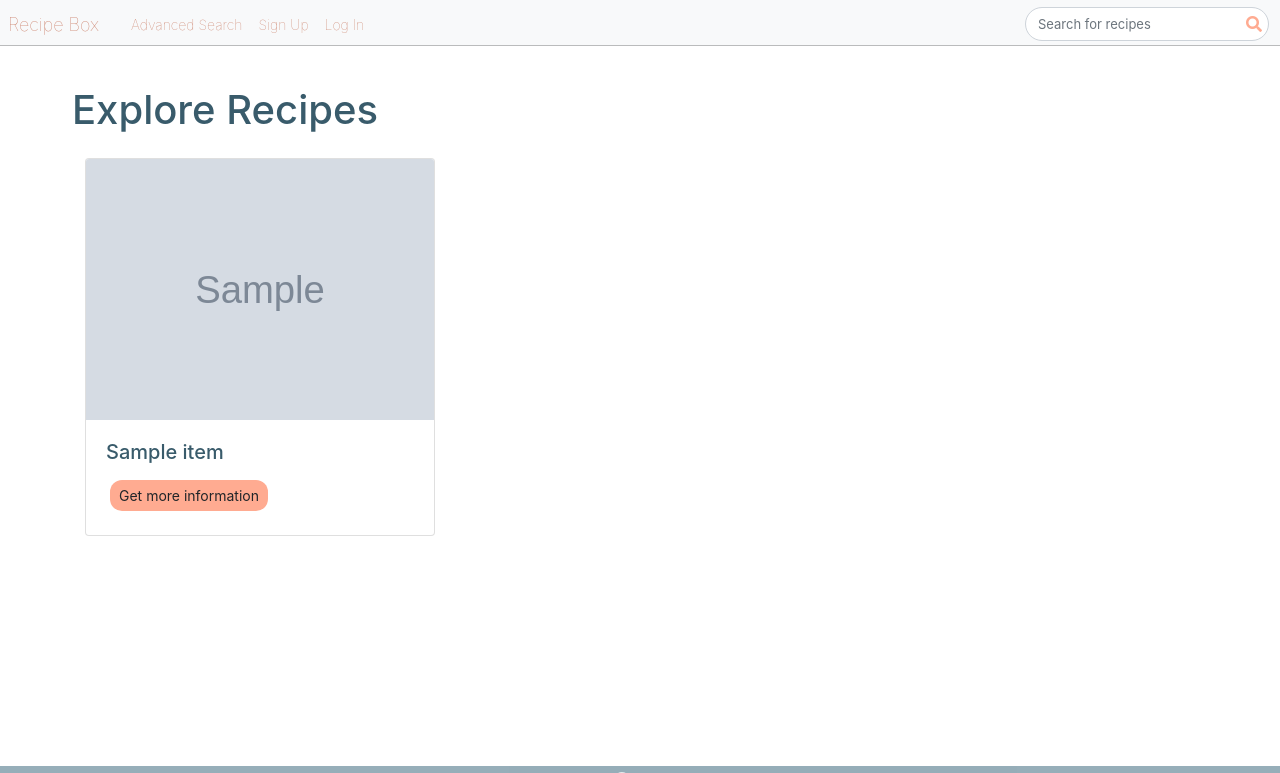
After one commit to lydngai/capstone_I, a Python web app: template templates/explore-recipes.html in a window 1280 px wide. The commit adds this page. Shown: the top 773 px of the page. Run offline with Jinja, Linux system fonts and the light colour scheme; the template is opened without the code that fills it: most values are stand-ins (such as "Sample title", 1, 10 or a date in 2020); grey boxes marked "Sample" are stand-in pictures; some libraries are stand-ins or nearby versions.

Commit message:
created explore page

```diff
--- a/templates/base.html
+++ b/templates/base.html
@@ -11,7 +11,10 @@
 
     <!-- <link rel="shortcut icon" href="/folder-name/logo.ico">
    -->
-    <link rel="shortcut icon" href="https://cdn3.iconfinder.com/data/icons/hobby/64/cooking-food-restaurant-pot-512.png" />
+    <link
+      rel="shortcut icon"
+      href="https://cdn3.iconfinder.com/data/icons/hobby/64/cooking-food-restaurant-pot-512.png"
+    />
     <link
       rel="icon"
       type="image/png"
--- /dev/null
+++ b/templates/explore-recipes.html
@@ -0,0 +1,39 @@
+{% extends 'base.html' %} {% block content %}
+<h1>Explore Recipes</h1>
+<div class="container mb-5 recipe-cards">
+  <div class="row">
+    {% for item in recipes %}
+    <!-- cards -->
+    <div class="col-sm-6 col-md-4">
+      <div class="card">
+        <a href="/recipe/{{item.id}}">
+          <img class="card-img-top" src="{{item.image}}" alt="{{item.title}}" />
+        </a>
+        <div class="card-body">
+          <h5 class="card-title">{{item.title}}</h5>
+
+          <a href="/recipe/{{item.id}}" class="btn btn-sm m-1"
+            >Get more information</a
+          >
+          {% if g.user %}
+          <!--  -->
+          {% if item.id in g.user_recipes %}
+          <form method="GET" action="/unsave_recipe/{{item.id}}">
+            <button class="btn remove-recipe m-1">
+              Unsave recipe
+            </button>
+          </form>
+          {% else %}
+          <form method="GET" action="/save_to_recipebox/{{item.id}}">
+            <button class="btn btn-sm add-recipe m-1">
+              Save recipe
+            </button>
+          </form>
+          {% endif %} {% endif %}
+        </div>
+      </div>
+    </div>
+    {% endfor %}
+  </div>
+</div>
+{% endblock %}
```
Also changed, not shown: app.py (line endings or trailing spaces).
